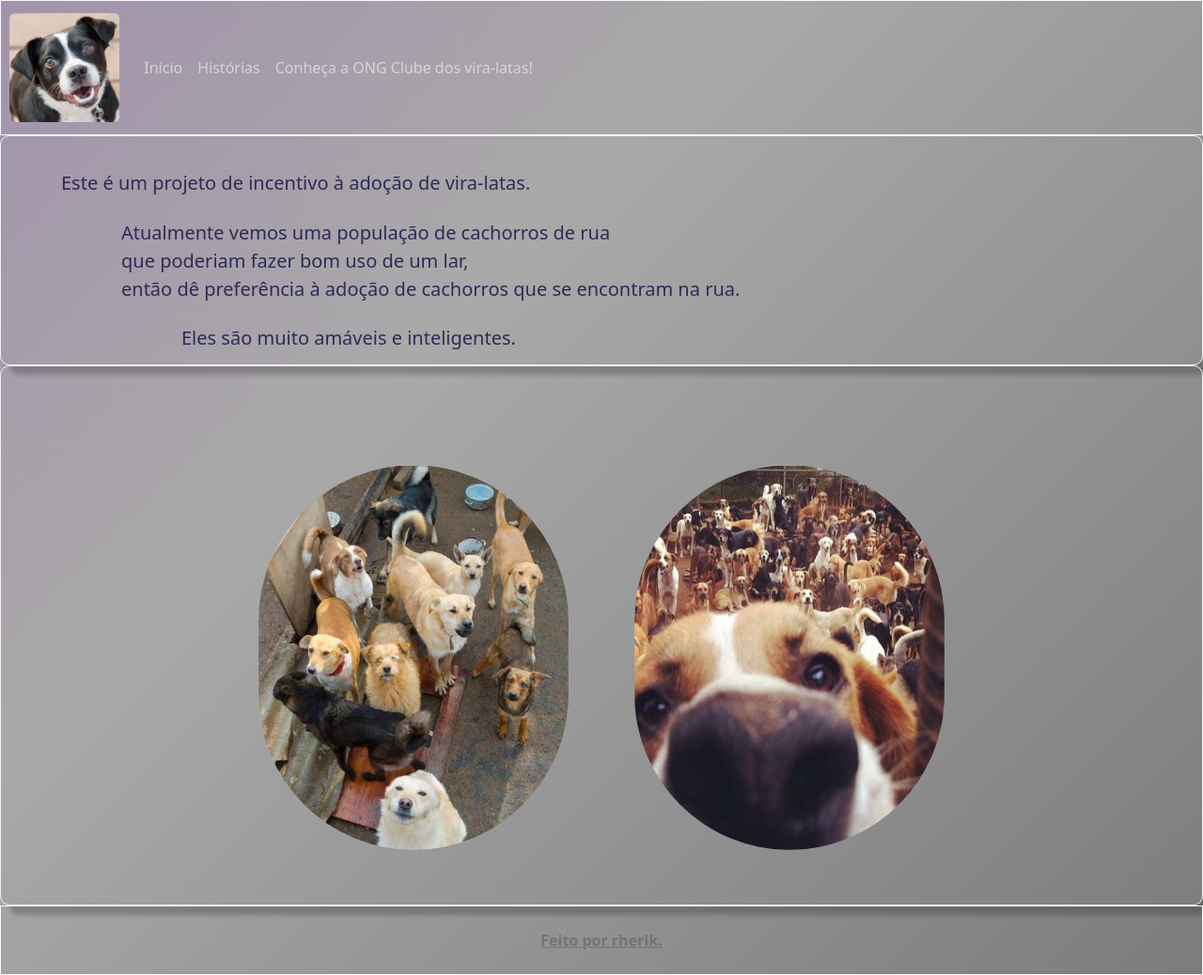
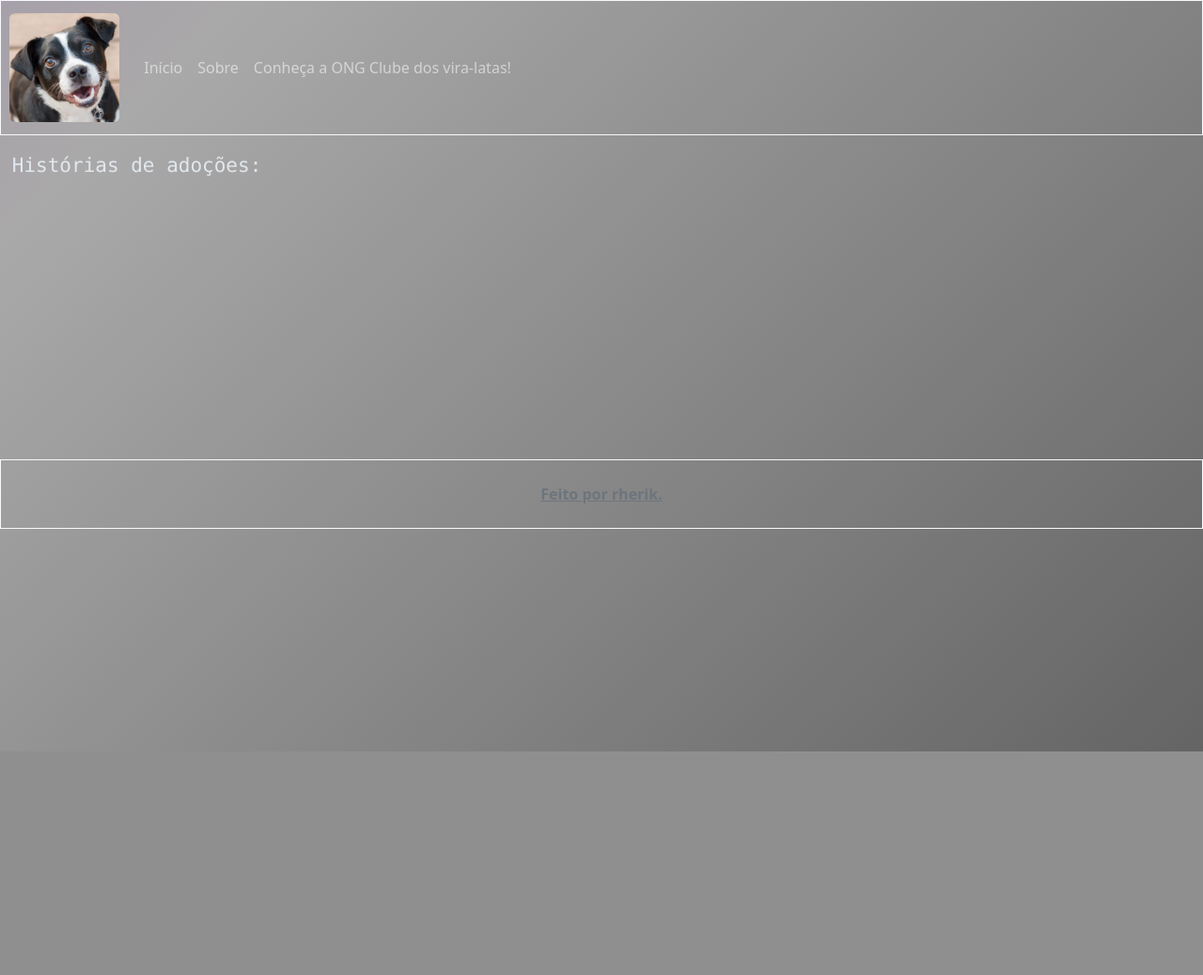
Before and after one commit to rherik/adocao_flask, a Flask app: page / in a window 1280 px wide. Shown: the whole page at 94% size. After the commit the page ends 800 px from the top, so only its background shows below. Run offline with Flask 3, Linux system fonts and the light colour scheme; data that the repository does not hold is empty.

Commit message:
refactor: change url directions

```diff
--- a/templates/base.html
+++ b/templates/base.html
@@ -27,7 +27,7 @@
                 <div class="collapse navbar-collapse nav-fill" id="navbar">
                     <div class="navbar-nav">
                         <a class="nav-item nav-link" id="menu" href="/">Início</a>
-                        <a class="nav-item nav-link" id="menu" href="/historias">Histórias</a>
+                        <a class="nav-item nav-link" id="menu" href="/sobre">Sobre</a>
                         <a class="nav-item nav-link" id="menu" href="https://clubedosviralatas.org.br/" target="_blank">
                             Conheça a ONG Clube dos vira-latas!</a>
                     </div>
--- a/templates/inicio.html
+++ b/templates/inicio.html
@@ -1,25 +1,12 @@
 {% extends "base.html" %}
-{% block title %}Adote Vira-latas{% endblock %}
+{% block title %}Histórias{% endblock %}
 {% block base %}
-<main>
-    <div id="caixa">
-        <div id="texto-intro">
-            <small id="texto1">
-                Este é um projeto de incentivo à adoção de vira-latas.
-            </small>
-            <small id="texto2">Atualmente vemos uma população de cachorros de rua
-                <br>que poderiam fazer bom uso de um lar, <br>então dê preferência à adoção de cachorros que se encontram na rua.
-            </small>
-            <small id="texto3">
-                Eles são muito amáveis e inteligentes.
-            </small>
-        </div>
-    </div>
-    <div id="caixa">
-        <div class="container_images">
-            <img id="fotos" src="{{ url_for('static', filename='imgs/vl1_brincando.png') }}">
-            <img id="fotos" src="{{ url_for('static', filename='imgs/vl2_brincando.png') }}">
-        </div>
-    </div>
-</main>
+<p class="font-monospace fs-4">
+    <small>Histórias de adoções:</small>
+</p>
+<section>
+</br>
+{% include "posts_div.html" %}
+
+</section>
 {% endblock %}
--- a/views.py
+++ b/views.py
@@ -13,8 +13,7 @@ load_dotenv()
 s3 = boto3.client("s3",
                 aws_access_key_id=os.getenv('AWS_ACCESS_KEY'),
                 aws_secret_access_key=os.getenv('AWS_ACCESS_KEY_SECRET'))
-
-bucket_name = "arquivos-blogviralatas"
+bucket_name = os.getenv('bucket')
 regiao = "sa-east-1"
 
 def allowed_files(filename):
@@ -22,15 +21,15 @@ def allowed_files(filename):
 
 views = Blueprint("views", __name__)
 
+@views.route("/sobre", methods=['GET', 'POST'])
+def sobre():
+    return render_template("sobre.html")
+
 @views.route("/")
-@views.route("/inicio", methods=['GET', 'POST'])
-def home():
-    return render_template("inicio.html")
-
-@views.route("/historias", methods=['GET'])
-def historia():
+@views.route("/inicio", methods=['GET'])
+def inicio():
     postes = Post.query.all()
-    return render_template("historias.html", posts=postes)
+    return render_template("inicio.html", posts=postes)
 
 @views.route('/posts_div', methods=['GET'])
 def retorna_posts():
@@ -67,7 +66,7 @@ def create_post():
             db.session.add(post)
             db.session.commit()
             flash('Postagem criada!', category='success')
-            return redirect('/historias')
+            return redirect('/')
     return render_template('criar_post.html')
 
 @views.route("/deletar", methods=['GET', 'POST'])
```
Also changed, not shown: templates/historias.html (deleted, +0 -12 lines), templates/sobre.html (added, +25 -0 lines).
